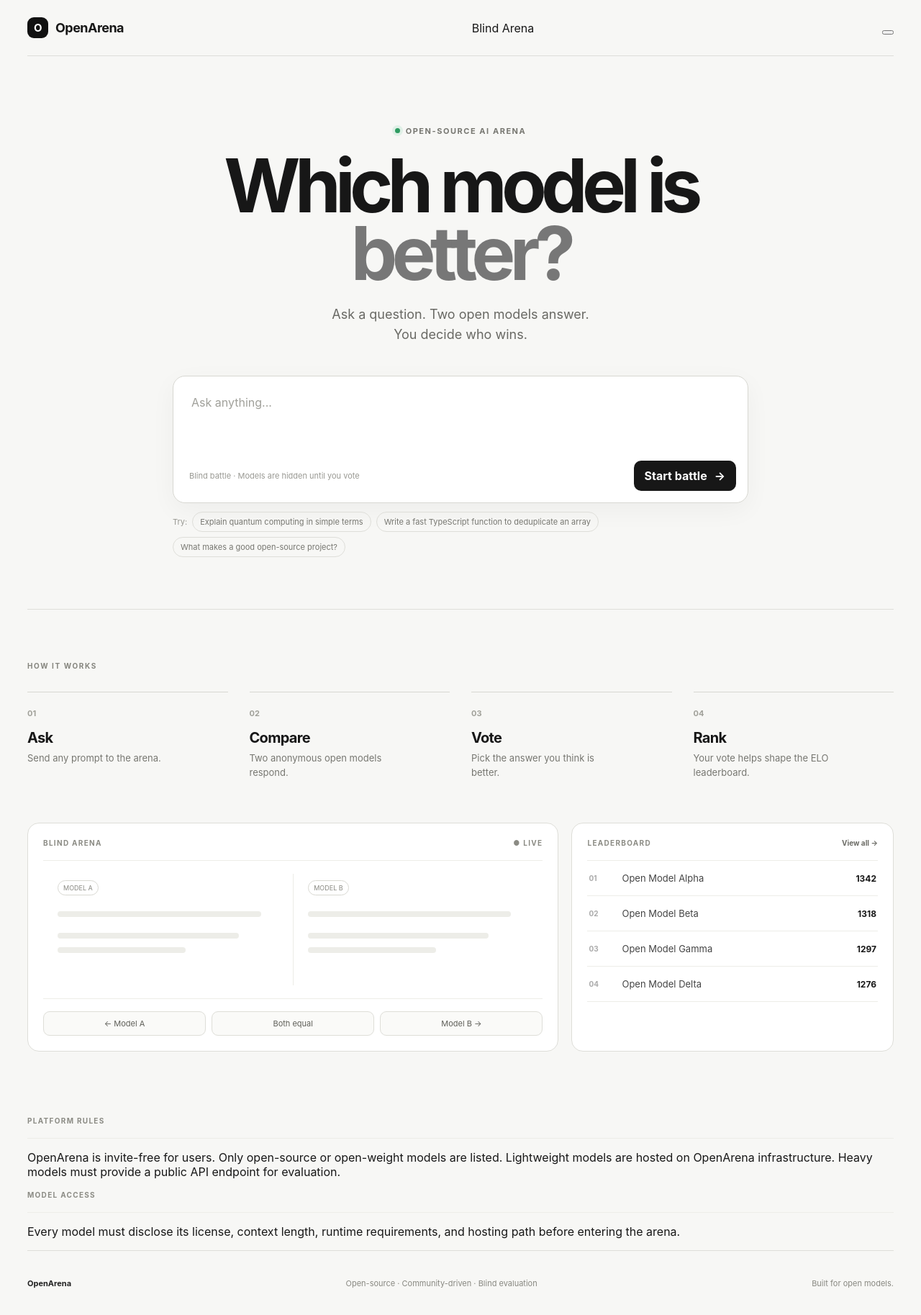
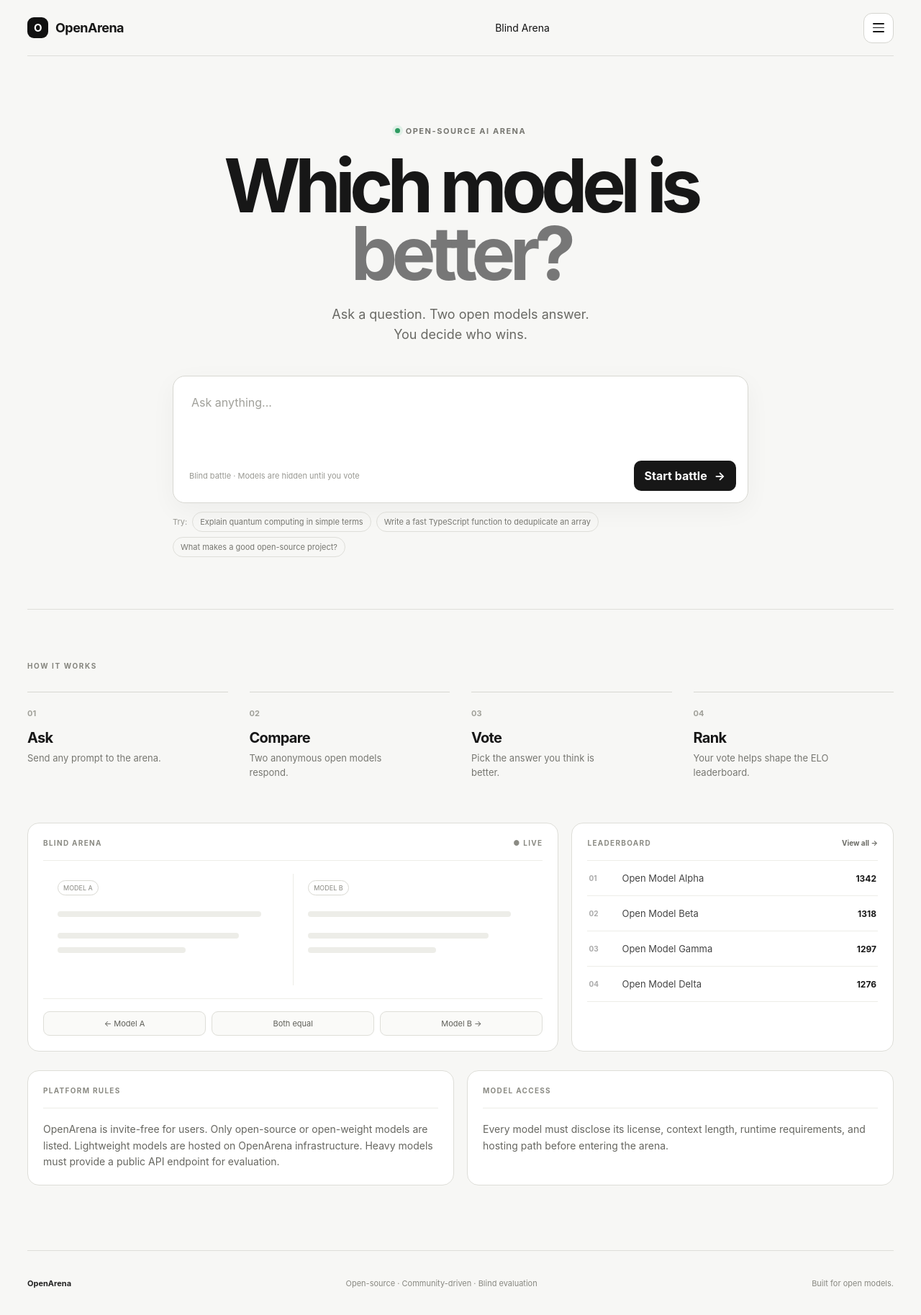
Before and after one commit to 010213pashaleshenko1-blip/OpenArena, a Next.js app: page / in a window 1280 px wide. Shown: the whole page at 72% size. Built offline with nearby package versions, Linux system fonts and the light colour scheme.

Commit message:
style: add menu and rules sections

```diff
--- a/app/globals.css
+++ b/app/globals.css
@@ -5,12 +5,21 @@ button, textarea { font: inherit; }
 button, a { -webkit-tap-highlight-color: transparent; }
 a { color: inherit; text-decoration: none; }
 .page { min-height: 100vh; padding: 0 38px; max-width: 1440px; margin: 0 auto; }
-.nav { height: 78px; display: flex; align-items: center; justify-content: space-between; border-bottom: 1px solid #deded9; }
+.nav { height: 78px; display: flex; align-items: center; justify-content: space-between; border-bottom: 1px solid #deded9; position: relative; }
 .brand { display: flex; align-items: center; gap: 10px; font-weight: 750; letter-spacing: -.03em; font-size: 18px; }
 .brand-mark { width: 29px; height: 29px; display: grid; place-items: center; border-radius: 9px; background: #111; color: #fff; font-size: 15px; }
-.nav-links { display: flex; gap: 30px; font-size: 14px; color: #6e6e68; margin-left: 80px; }
-.nav-links a:hover, .nav-links .active { color: #111; }
-.ghost-button { background: transparent; border: 1px solid #d5d5d0; border-radius: 9px; padding: 9px 15px; cursor: pointer; color: #222; }
+.nav-center { display: flex; align-items: center; gap: 30px; margin-left: 80px; }
+.nav-center a { font-size: 14px; color: #6e6e68; }
+.nav-center a:hover, .nav-center .active { color: #111; }
+.nav-actions { position: relative; }
+.menu-button { width: 42px; height: 42px; border: 1px solid #d5d5d0; border-radius: 12px; background: #fff; display: inline-flex; flex-direction: column; justify-content: center; gap: 4px; align-items: center; cursor: pointer; }
+.menu-button span { width: 16px; height: 1.6px; background: #171717; border-radius: 999px; transition: transform .18s ease, opacity .18s ease; }
+.menu-button.open span:nth-child(1) { transform: translateY(5.5px) rotate(45deg); }
+.menu-button.open span:nth-child(2) { opacity: 0; }
+.menu-button.open span:nth-child(3) { transform: translateY(-5.5px) rotate(-45deg); }
+.menu-popover { position: absolute; right: 0; top: 52px; min-width: 220px; background: #fff; border: 1px solid #dcdcd6; border-radius: 16px; box-shadow: 0 16px 50px rgba(0,0,0,.08); padding: 8px; z-index: 20; }
+.menu-popover a { display: block; padding: 12px 13px; border-radius: 10px; color: #222; font-size: 14px; }
+.menu-popover a:hover { background: #f2f2ee; }
 .hero { text-align: center; padding: 91px 0 72px; }
 .eyebrow { display: inline-flex; align-items: center; gap: 8px; color: #777771; font-size: 11px; font-weight: 700; letter-spacing: .14em; }
 .pulse { width: 7px; height: 7px; border-radius: 50%; background: #2e9b61; box-shadow: 0 0 0 4px #dff0e6; }
@@ -35,8 +44,8 @@ textarea::placeholder { color: #a0a09a; }
 .step b { color: #a1a19a; font-size: 11px; }
 .step h3 { font-size: 20px; letter-spacing: -.035em; margin: 14px 0 7px; }
 .step p { color: #777771; font-size: 13px; line-height: 1.5; margin: 0; max-width: 210px; }
-.preview-grid { display: grid; grid-template-columns: 1.65fr 1fr; gap: 18px; padding-bottom: 90px; }
-.preview-card, .rank-card { background: #fff; border: 1px solid #deded8; border-radius: 16px; padding: 21px; }
+.preview-grid { display: grid; grid-template-columns: 1.65fr 1fr; gap: 18px; padding-bottom: 26px; }
+.preview-card, .rank-card, .info-card { background: #fff; border: 1px solid #deded8; border-radius: 16px; padding: 21px; }
 .card-top { display: flex; justify-content: space-between; color: #8b8b84; font-size: 10px; font-weight: 750; letter-spacing: .13em; padding-bottom: 18px; border-bottom: 1px solid #ededE8; }
 .card-top a { letter-spacing: normal; color: #6c6c66; text-transform: none; }
 .response-columns { display: grid; grid-template-columns: 1fr 1fr; gap: 0; margin: 18px 0; }
@@ -44,12 +53,17 @@ textarea::placeholder { color: #a0a09a; }
 .response-columns article + article { border-left: 1px solid #ecece7; }
 .model-pill { font-size: 9px; border: 1px solid #d8d8d2; border-radius: 100px; padding: 4px 7px; color: #888881; }
 .skeleton { height: 8px; width: 82%; background: #ededE8; border-radius: 5px; margin-top: 22px; }
-.skeleton.wide { width: 92%; margin-top: 25px; }.skeleton.short { width: 58%; margin-top: 12px; }
+.skeleton.wide { width: 92%; margin-top: 25px; }
+.skeleton.short { width: 58%; margin-top: 12px; }
 .vote-row { display: flex; gap: 8px; border-top: 1px solid #ededE8; padding-top: 17px; }
 .vote-row button { flex: 1; border: 1px solid #deded8; background: #fafaf8; border-radius: 9px; padding: 9px; font-size: 11px; cursor: pointer; color: #5f5f59; }
 .vote-row button:hover { background: #f0f0ec; }
 .rank-row { display: grid; grid-template-columns: 34px 1fr auto; gap: 12px; align-items: center; padding: 16px 2px; border-bottom: 1px solid #ededE8; font-size: 13px; }
-.rank-row b { color: #aaa; font-size: 10px; }.rank-row span { color: #444; }.rank-row strong { font-size: 12px; }
+.rank-row b { color: #aaa; font-size: 10px; }
+.rank-row span { color: #444; }
+.rank-row strong { font-size: 12px; }
+.info-grid { display: grid; grid-template-columns: 1fr 1fr; gap: 18px; padding: 0 0 90px; }
+.info-card p { margin: 18px 0 0; color: #666660; font-size: 14px; line-height: 1.6; }
 footer { border-top: 1px solid #deded9; min-height: 90px; display: flex; align-items: center; justify-content: space-between; color: #888881; font-size: 11px; }
 footer span:first-child { color: #222; font-weight: 700; }
-@media (max-width: 760px) { .page { padding: 0 18px; }.nav-links { display: none; }.hero { padding: 68px 0 60px; } h1 { font-size: 60px; }.subtitle { font-size: 16px; }.hint { display: none; }.steps { grid-template-columns: 1fr 1fr; }.preview-grid { grid-template-columns: 1fr; }.response-columns { grid-template-columns: 1fr; }.response-columns article + article { border-left: 0; border-top: 1px solid #ecece7; margin-top: 12px; padding-top: 20px; } footer { flex-direction: column; align-items: flex-start; gap: 9px; padding: 25px 0; } }
+@media (max-width: 760px) { .page { padding: 0 18px; }.nav-center { display: none; }.hero { padding: 68px 0 60px; } h1 { font-size: 60px; }.subtitle { font-size: 16px; }.hint { display: none; }.steps { grid-template-columns: 1fr 1fr; }.preview-grid, .info-grid { grid-template-columns: 1fr; }.response-columns { grid-template-columns: 1fr; }.response-columns article + article { border-left: 0; border-top: 1px solid #ecece7; margin-top: 12px; padding-top: 20px; } footer { flex-direction: column; align-items: flex-start; gap: 9px; padding: 25px 0; } }
```
